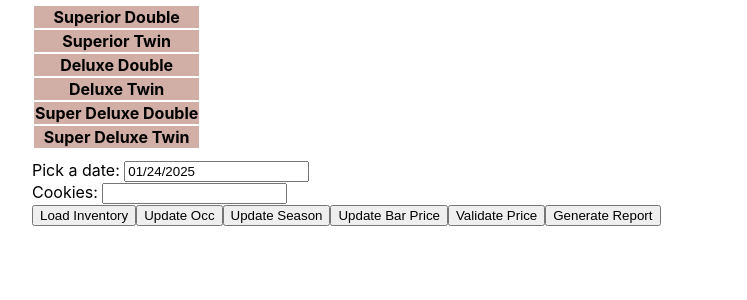
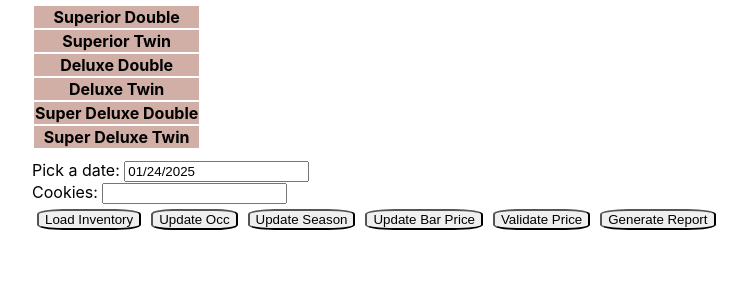
Before and after one commit to rednguyen/lalunasyncui, a React (Create React App) app: page / in a window 1280 px wide. Shown: the top 300 px of the page, without its empty margins (32-779 px from the left). Built offline with nearby package versions, Linux system fonts and the light colour scheme.

Commit message:
complete button

```diff
--- a/src/components/compareTable.tsx
+++ b/src/components/compareTable.tsx
@@ -29,6 +29,13 @@ const ContentWrapper = styled.div`
 const Report = styled.div`
     margin: 10px;
 `
+
+const FunctionButton = styled.button`
+    margin: 5px;
+    border-radius: 25%;
+    cursor:pointer;
+`
+
 
 export default function CompareTable () {
 
@@ -633,22 +640,22 @@ export default function CompareTable () {
 
                 </div>
 
-                <button type="submit">Load Inventory</button>
-                <button onClick={updateOcc}>
+                <FunctionButton type="submit">Load Inventory</FunctionButton>
+                <FunctionButton onClick={updateOcc}>
                 Update Occ
-                </button>
-                <button onClick={updateSeason}>
+                </FunctionButton>
+                <FunctionButton onClick={updateSeason}>
                 Update Season
-                </button>
-                <button onClick={updateBarPrice}>
+                </FunctionButton>
+                <FunctionButton onClick={updateBarPrice}>
                     Update Bar Price
-                </button>
-                <button onClick={updateBarValidation}>
+                </FunctionButton>
+                <FunctionButton onClick={updateBarValidation}>
                 Validate Price
-                </button>
-                <button onClick={generateReport}>
+                </FunctionButton>
+                <FunctionButton onClick={generateReport}>
                     Generate Report
-                </button>
+                </FunctionButton>
             </form>
         </ContentWrapper>
 
```
